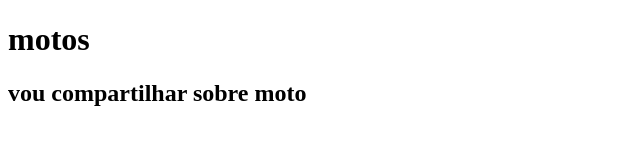
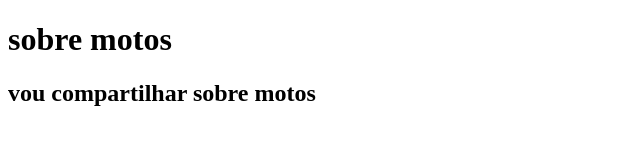
Before and after one commit to lyanvini07/prejeto-1-, a plain HTML site: page index.html in a window 1280 px wide. Shown: the whole page, without its empty margins (0-640 px from the left). Drawn offline with Linux system fonts and the light colour scheme.

Commit message:
fgn rjbvb

```diff
--- a/index.html
+++ b/index.html
@@ -7,8 +7,8 @@
 </head>
 <body>
     <header>
-        <h1>motos</h1>
-<h2>vou compartilhar sobre moto</h2>
+        <h1>sobre motos</h1>
+<h2>vou compartilhar sobre motos</h2>
     </header>
 </body>
 </html>
```
